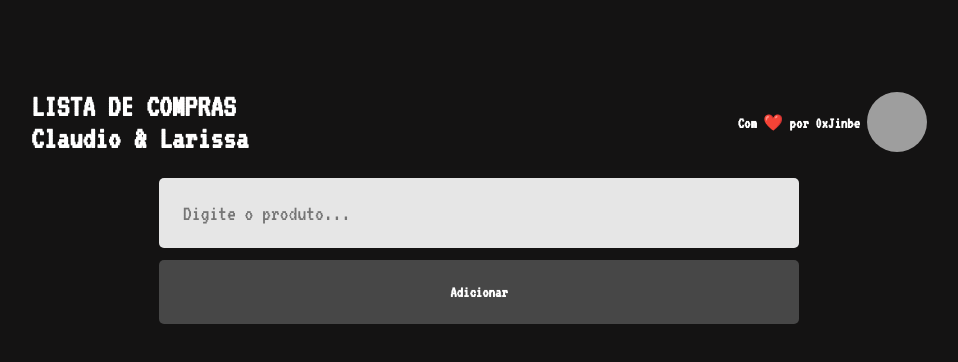
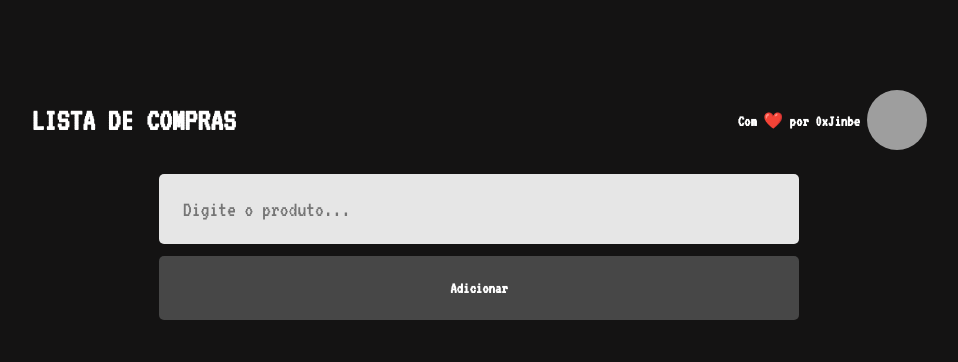
Before and after one commit to 0xJinbe/shoppingListApp, a React (Vite) app: page / in a window 1280 px wide. Shown: the top 362 px of the page, without its empty margins (161-1119 px from the left). Built offline with nearby package versions, Linux system fonts and the light colour scheme; grey boxes are pictures that could not be loaded.

Commit message:
tittle fix

```diff
--- a/src/pages/Home/index.jsx
+++ b/src/pages/Home/index.jsx
@@ -26,7 +26,7 @@ export function Home() {
         <div className="container">
             <header>
                 <h1>
-                    LISTA DE COMPRAS <br></br>Claudio & Larissa
+                    LISTA DE COMPRAS
                 </h1>
                 <div>
                     <strong>Com ❤️ por 0xJinbe</strong>
```
